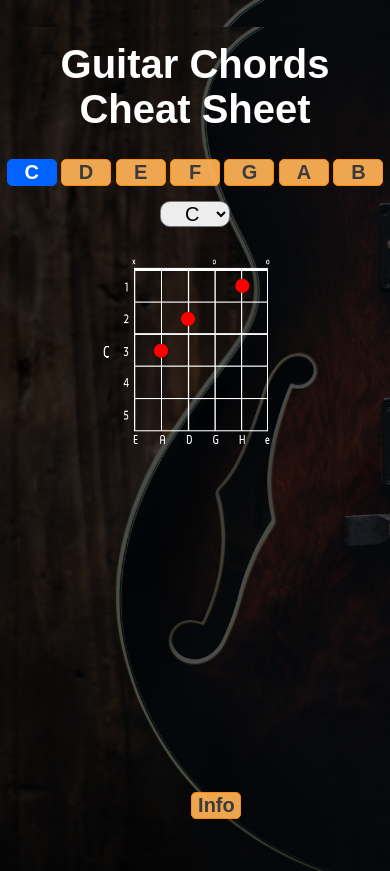
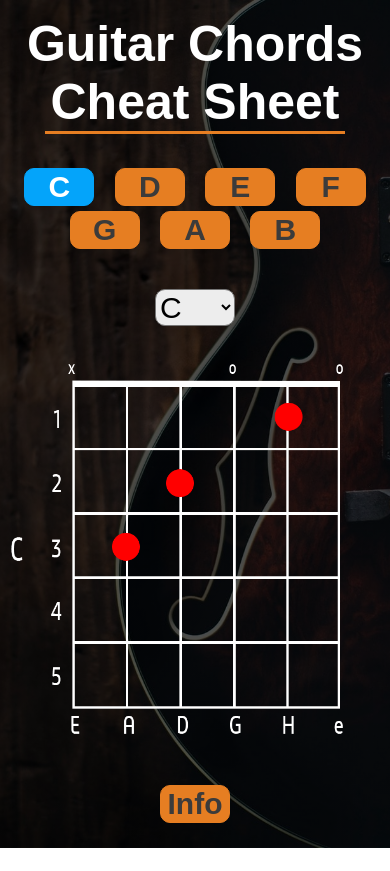
Before and after one commit to MariosApps/Guitar-Chords, a plain HTML site: page index.html in a window 390 px wide. After the commit the page ends 848 px from the top, so only its background shows below. Drawn offline with nearby package versions, Linux system fonts and the light colour scheme; a web font is replaced by a local one.

Commit message:
Updated queries

```diff
--- /dev/null
+++ b/css/queries.css
@@ -0,0 +1,37 @@
+@media only screen and (max-width : 1023px) {
+
+    h1 { font-size: 50px; }
+
+    button {
+        width: 70px;
+        font-size: 30px;
+        border-radius: 10px;
+    }
+
+    select {
+        width: 80px;
+        margin-top: 35px;
+        font-size: 30px;
+    }
+
+    .image {
+        max-width:650px;
+        height: auto;
+        padding-top: 3%;
+        display: block;
+    }
+
+    h1:after {
+        height: 3px;
+        width: 300px;
+    }
+
+    #info { margin: 25px auto; }
+
+    .modal-content {
+        font-size: 40px;
+        width: 80%;
+    }
+
+    .close { font-size: 40px; }
+}
--- a/css/style.css
+++ b/css/style.css
@@ -1,31 +1,44 @@
-body, html {
+* {
+    -webkit-box-sizing: border-box;
+    box-sizing: border-box;
+}
+
+body {
     margin: 0;
+    font-family: 'Mina', sans-serif;
+}
+
+.container {
+    min-height: 100vh;
+    width: auto;
     padding: 0;
-    font-family: 'Mina', sans-serif;
-    background-image: -webkit-gradient(linear, left top, left bottom, from(rgba(0, 0, 0, 0.7)), to(rgba(0, 0, 0, 0.7))), url(thomas-kelley-78865-unsplash-min.jpg);
-    background-image: linear-gradient(rgba(0, 0, 0, 0.7), rgba(0, 0, 0, 0.7)), url(thomas-kelley-78865-unsplash-min.jpg);
+    margin: 0 auto;
+    text-align: center;
+    background-image: -webkit-gradient(linear, left top, left bottom, from(rgba(0, 0, 0, 0.7)), to(rgba(0, 0, 0, 0.7))), url('thomas-kelley-78865-unsplash-min.jpg');
+    background-image: linear-gradient(rgba(0, 0, 0, 0.7), rgba(0, 0, 0, 0.7)), url('thomas-kelley-78865-unsplash-min.jpg');
     background-attachment: fixed;
     background-repeat: no-repeat;
+    background-position: center;
     background-size: cover;
-    -o-background-size: cover;
-    -moz-background-size: cover;
-    -webkit-background-size:cover;
-    background-position: center;
-    height: 100vh;
 }
 
 h1 {
     color:#fff;
     font-size: 40px;
     padding-top: 15px;
+    margin-bottom: 2px solid #e67e22;
+    margin-top: 0;
 }
 
-.container {
-    max-width: 1000px;
+h1:after {
+    display: block;
+    height: 2px;
+    background-color: #e67e22;
+    content: " ";
+    width: 200px;
     margin: 0 auto;
-    text-align: center;
+    margin-top: 0;
 }
-
 
 /*--- buttons ---*/
 button {
@@ -33,38 +46,43 @@ button {
     font-size: 20px;
     border-radius: 5px;
     -webkit-box-shadow: none;
-    background-color: rgba(255, 178, 86, 0.93);
+    background-color: #e67e22;
     color: #3b3b3b;
     cursor: pointer;
     font-weight: 700;
-    border: 1px solid #ff8b00;
+    border: 1px solid #e67e22;
     -webkit-transition: background-color 0.3s;
     -webkit-transition: all 0.3s;
     transition: all 0.3s;
+    margin: 0 8px 5px 8px;
 }
 
 button:hover,
 button:focus,
 .selected {
-    border: 1px solid #0062ff;
-    background-color: #0062ff;
+    border: 1px solid #04a4fa;
+    background-color: #04a4fa;
     color: #000;
     outline: 0;
     color: #fff;
 }
 
 #info {
-    position: fixed;
-    bottom: 3%;
-    left: 49%;
-    left: 49%;
+    margin: 10px auto;
 }
 
 /*--- chords images ---*/
+.image {
+    margin: 0 auto;
+    max-width: 500px;
+    height: auto;
+    padding-top: 3%;
+    display: block;
+}
+
 img {
-    width: 50%;
-    height: auto;
-    padding-top: 5%;
+    width: 100%;
+    margin: 0 auto;
 }
 
 select {
@@ -75,7 +93,6 @@ select {
     outline: 0;
     background-color: #ededed;
     -webkit-box-shadow: none;
-    text-indent: 20px;
 }
 
 /*--- info window ---*/
@@ -95,7 +112,7 @@ select {
     margin: 10% auto;
     padding: 10px;
     border: none;
-    width: 30%;
+    width: 60%;
     border-radius: 20px;
     font-size: 20px;
     color: #000000;
--- a/index.html
+++ b/index.html
@@ -4,6 +4,7 @@
     <meta charset="UTF-8">
     <title>Chords</title>
     <link rel="stylesheet" href="css/style.css" type="text/css">
+    <link rel="stylesheet" href="css/queries.css" type="text/css">
     <link href="https://fonts.googleapis.com/css?family=Mina:400,700" rel="stylesheet">
     <script defer src="https://use.fontawesome.com/releases/v5.0.8/js/all.js"></script>
 </head>
@@ -29,10 +30,10 @@
               <option class="chord" value="img/cm7.png">c7</option>
             </select>
         </div>
-        <div>
+        <div class="image">
             <img class="chordImg" name="image-swap" src="img/C.png" alt="chord image">
-<!--            first I have to record sounds-->
-<!--            <a class="sound"><i class="fas fa-volume-up"></i></a>-->
+<!--first I have to record sounds-->
+<!--<a class="sound"><i class="fas fa-volume-up"></i></a>-->
         </div>
         <div id="box">
             <button id="info">Info</button>
```
